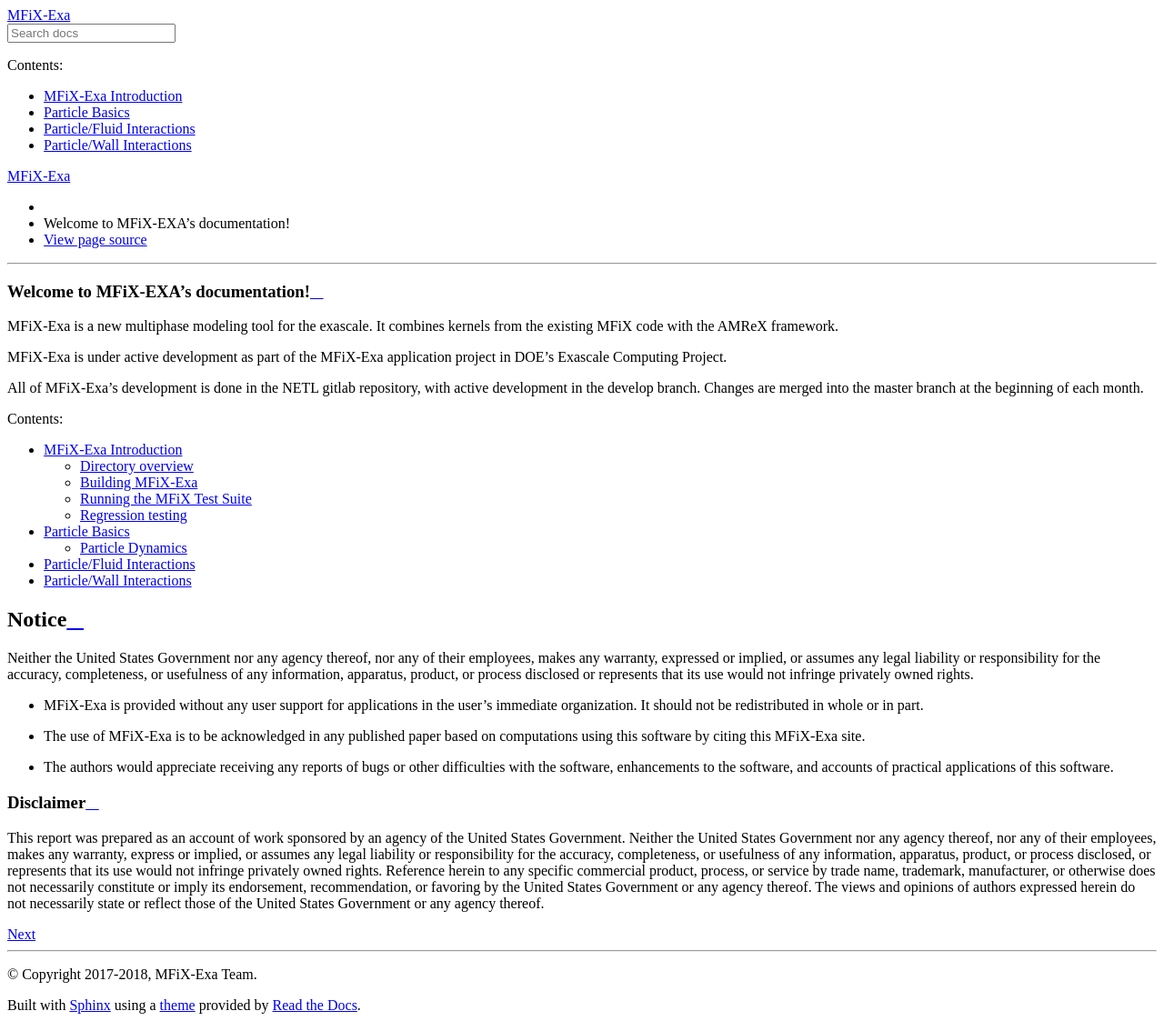
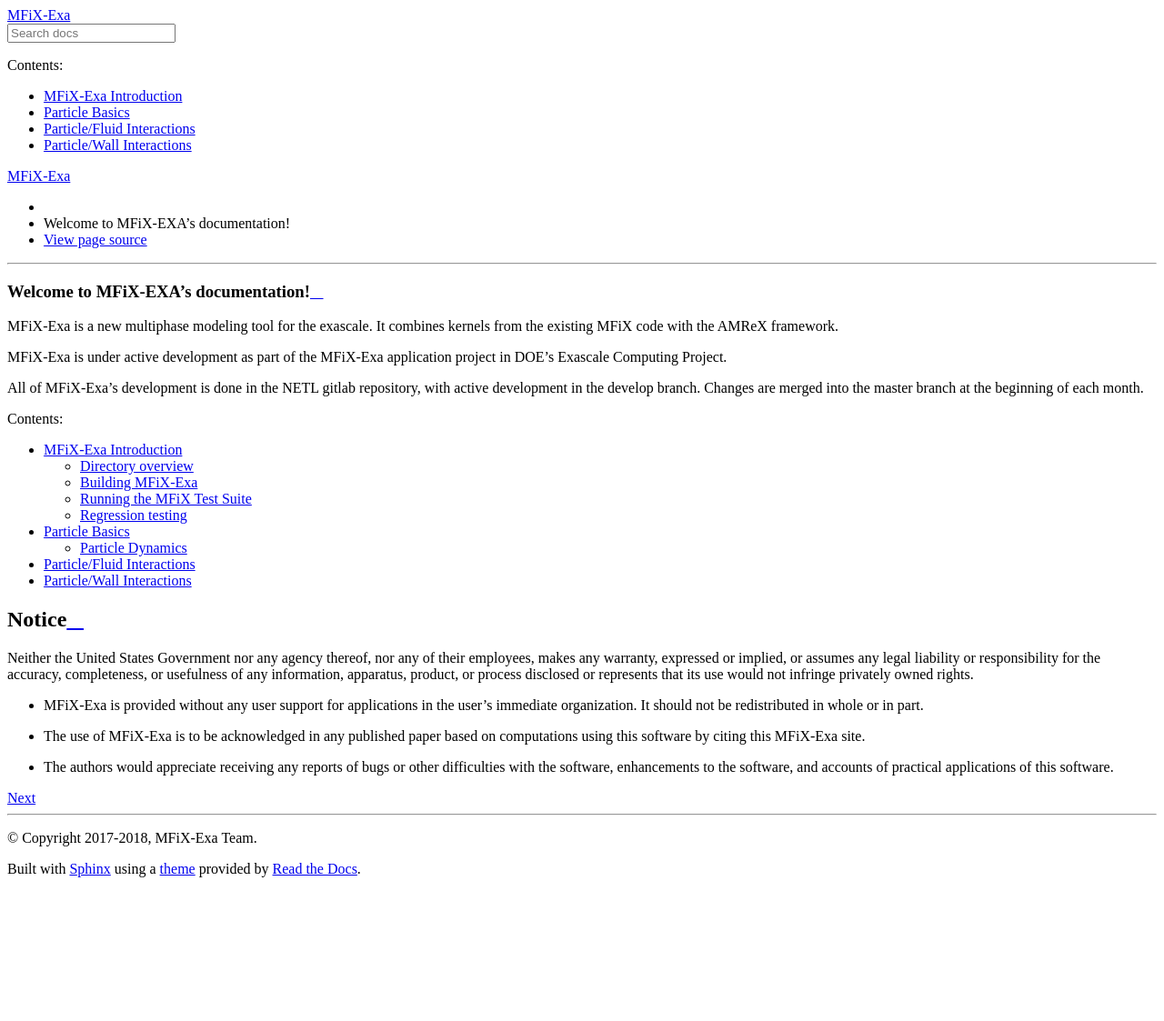
Before and after one commit to mwm126/MFIX-Exa, a Sphinx documentation site: the page built from docs/source/index.rst, in a window 1280 px wide. Shown: the whole page at 91% size. Built offline with Sphinx 7.4.7 and the Read the Docs theme 2.0.0, drawn with Linux system fonts in a browser that asks for light colours; pages that are not in the unit, such as notebooks, are missing from menus; after the commit the page ends 973 px from its top, so only the background shows below that.

Commit message:
Remove disclaimer

```diff
--- a/docs/source/index.rst
+++ b/docs/source/index.rst
@@ -45,20 +45,3 @@
 -  The authors would appreciate receiving any reports of bugs or other
    difficulties with the software, enhancements to the software, and
    accounts of practical applications of this software.
-
-Disclaimer
-==========
-
-This report was prepared as an account of work sponsored by an agency of
-the United States Government. Neither the United States Government nor
-any agency thereof, nor any of their employees, makes any warranty,
-express or implied, or assumes any legal liability or responsibility for
-the accuracy, completeness, or usefulness of any information, apparatus,
-product, or process disclosed, or represents that its use would not
-infringe privately owned rights. Reference herein to any specific
-commercial product, process, or service by trade name, trademark,
-manufacturer, or otherwise does not necessarily constitute or imply its
-endorsement, recommendation, or favoring by the United States Government
-or any agency thereof. The views and opinions of authors expressed
-herein do not necessarily state or reflect those of the United States
-Government or any agency thereof.
```
